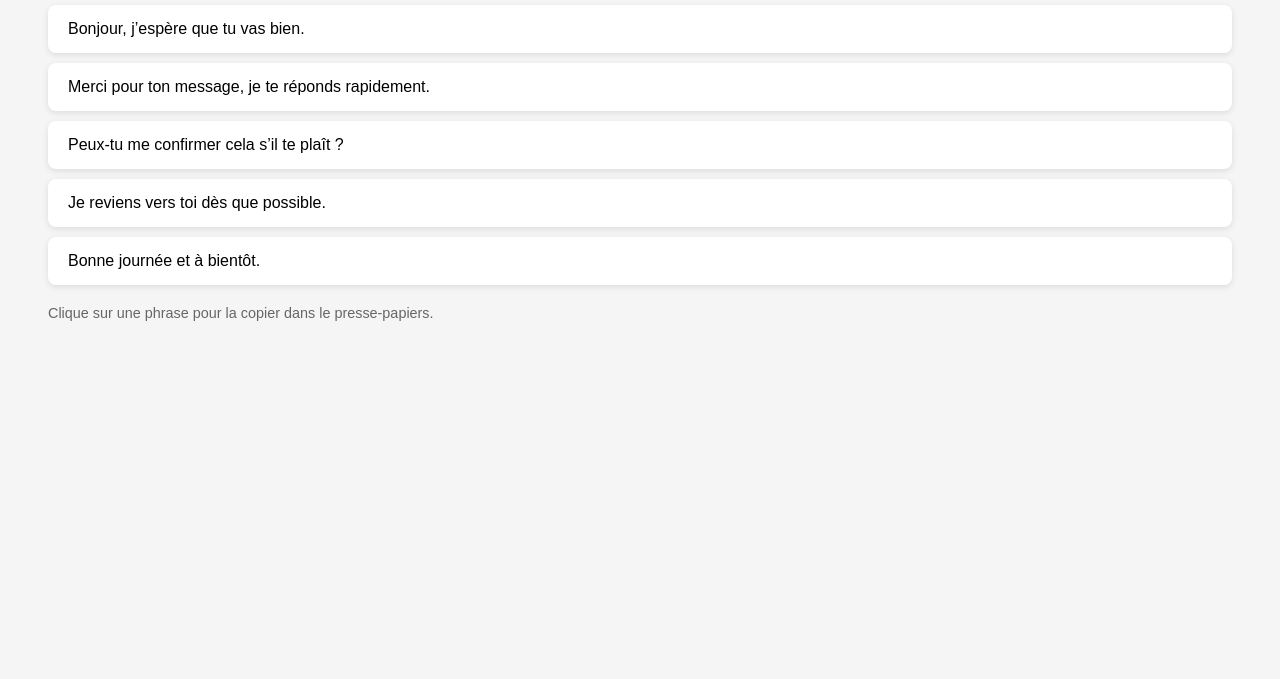
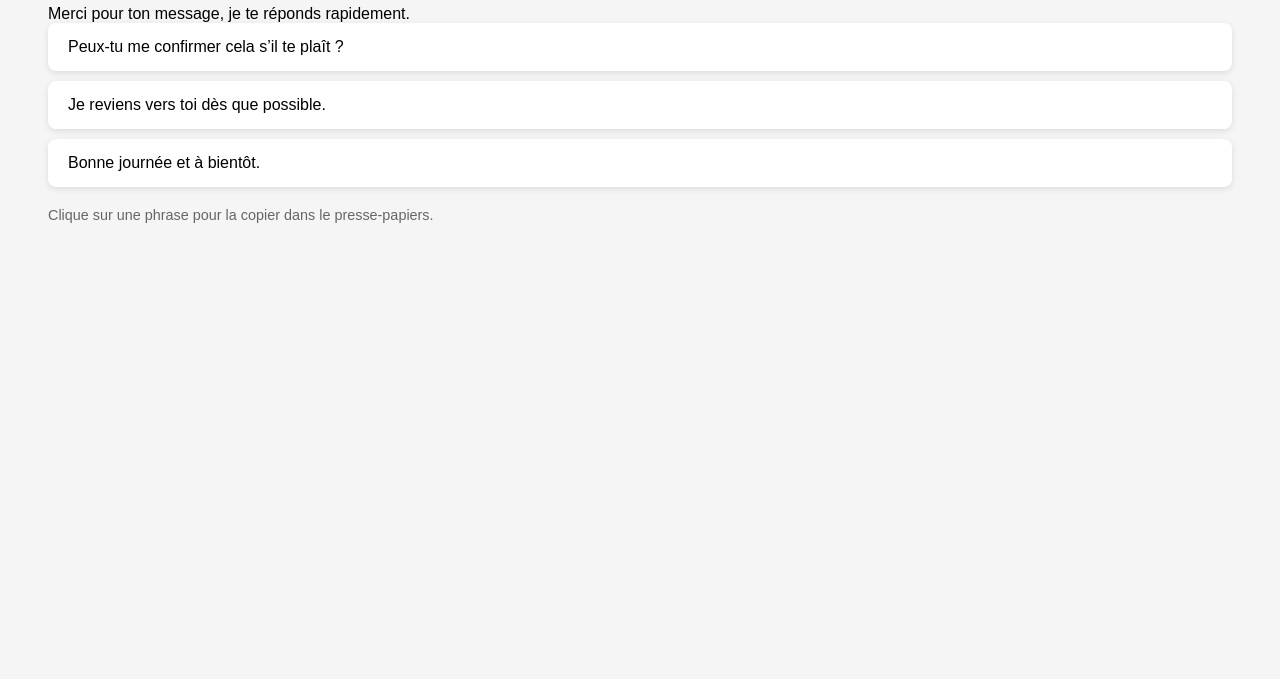
Before and after one commit to ismailou011-prog/scleraloptique, a plain HTML site: page index.html in a window 1280 px wide. Shown: the part 121-800 px from the top of the page. Drawn offline with Linux system fonts and the light colour scheme.

Commit message:
Update2 index.html

```diff
--- a/index.html
+++ b/index.html
@@ -51,7 +51,7 @@
 
   <h1>Phrases à copier (clic = copier)</h1>
 
-  <div class="phrase">Bonjour, j’espère que tu vas bien.</div>
+  <div class="عادل العيان</div>
   <div class="phrase">Merci pour ton message, je te réponds rapidement.</div>
   <div class="phrase">Peux-tu me confirmer cela s’il te plaît ?</div>
   <div class="phrase">Je reviens vers toi dès que possible.</div>
```
